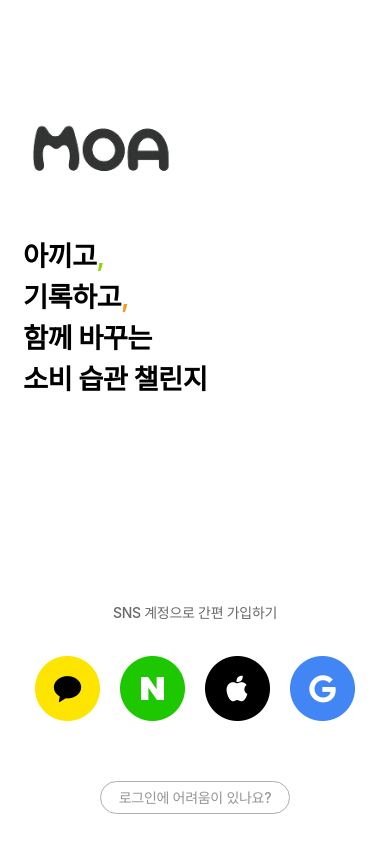
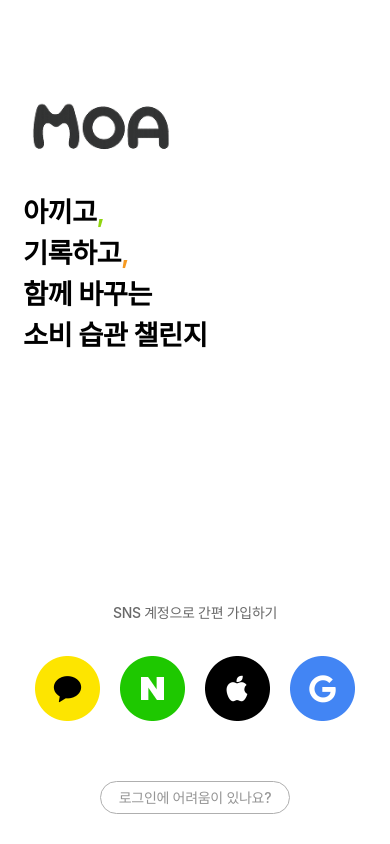
Before and after one commit to nahyune/uxui, a React (Vite) app: page /onboarding/3 in a window 390 px wide. Built offline with nearby package versions, Linux system fonts and the light colour scheme; a web font is replaced by a local one.

Commit message:
온보딩 4개 피그마 최신 위치 반영 (텍스트/이미지 상향 조정)

```diff
--- a/src/styles/ob-welcome.css
+++ b/src/styles/ob-welcome.css
@@ -1,5 +1,6 @@
 /* ══════════════════════════════════════
    온보딩 웰컴 — Figma 기준 (flexbox 반응형)
+   텍스트 top:100px, 고양이 top:235px, 버튼 top:712px
 ══════════════════════════════════════ */
 
 .ob-welcome-phone {
@@ -14,15 +15,12 @@
   box-sizing: border-box;
 }
 
-/* 상단 여백 — 피그마 title top:129px / 932px ≈ 13.8% */
+/* 제목 — 피그마 top:100px, left:15.58px */
 .ob-welcome-top {
   flex: 0 0 auto;
-  padding-top: 129px;
-  padding-left: 16px;
-  padding-right: 16px;
+  padding: 100px 16px 0;
 }
 
-/* 제목 */
 .ob-welcome-title {
   font-family: 'Pretendard', -apple-system, sans-serif;
   font-weight: 600;
@@ -35,7 +33,7 @@
   padding: 0;
 }
 
-/* 고양이 + 컨페티 — 남은 공간 채우며 중앙 정렬 */
+/* 고양이 + 컨페티 — 피그마 top:235px, 362px 영역 / 남은 공간 중앙 */
 .ob-welcome-cat {
   flex: 1;
   display: flex;
@@ -51,13 +49,13 @@
   display: block;
 }
 
-/* 버튼 영역 — 항상 하단 고정 */
+/* 버튼 영역 — 피그마 top:712px → 하단 고정 */
 .ob-welcome-bottom {
   flex: 0 0 auto;
   padding: 0 16px 20px;
 }
 
-/* 홈으로 버튼 */
+/* 홈으로 버튼 — 398×51px */
 .ob-welcome-btn {
   display: flex;
   align-items: center;
@@ -92,7 +90,7 @@
     box-shadow: none;
   }
   .ob-welcome-top {
-    padding-top: 14vh;
+    padding-top: 10.7vh;
   }
   .ob-welcome-bottom {
     padding-bottom: max(20px, env(safe-area-inset-bottom));
--- a/src/styles/ob1-figma.css
+++ b/src/styles/ob1-figma.css
@@ -1,5 +1,6 @@
 /* ══════════════════════════════════════
    온보딩 01 — Figma 기준 (flexbox 반응형)
+   텍스트 top:100px, 고양이 top:315px
 ══════════════════════════════════════ */
 
 .ob1-phone {
@@ -17,10 +18,10 @@
   box-sizing: border-box;
 }
 
-/* 헤드라인 — 피그마 top:129px, left:15.58px */
+/* 헤드라인 — 피그마 top:100px, left:15.58px */
 .ob1-text {
   flex-shrink: 0;
-  padding: 129px 0 0 16px;
+  padding: 100px 0 0 16px;
   font-family: 'Pretendard', -apple-system, sans-serif;
   font-weight: 600;
   font-size: 30px;
@@ -68,7 +69,7 @@
     box-shadow: none;
   }
   .ob1-text {
-    padding-top: 14vh;
+    padding-top: 10.7vh;
     padding-left: 4vw;
     font-size: 30px;
   }
--- a/src/styles/ob2-figma.css
+++ b/src/styles/ob2-figma.css
@@ -1,6 +1,7 @@
 /* ══════════════════════════════════════
    온보딩 02 — Figma 기준
-   (ob1-figma.css의 공통 스타일 재사용)
+   고양이 top:332px, 211×278px
+   (ob1-figma.css 공통 스타일 재사용)
 ══════════════════════════════════════ */
 
 /* 고양이 이미지 — 피그마 211×278px, 남은 공간 중앙 */
--- a/src/styles/ob3-figma.css
+++ b/src/styles/ob3-figma.css
@@ -1,5 +1,6 @@
 /* ══════════════════════════════════════
    온보딩 03 — Figma 기준 (flexbox 레이아웃)
+   로고 top:106px, 텍스트 top:206px, SNS top:563px
 ══════════════════════════════════════ */
 
 .ob3-phone {
@@ -13,9 +14,9 @@
   box-sizing: border-box;
 }
 
-/* MOA 로고 — 피그마 top:135px, left:19.58px, 170×64px */
+/* MOA 로고 — 피그마 top:106px, left:19.58px, 170×64px */
 .ob3-logo-wrap {
-  padding: 135px 0 0 20px;
+  padding: 106px 0 0 20px;
   flex-shrink: 0;
 }
 .ob3-logo {
@@ -25,9 +26,9 @@
   display: block;
 }
 
-/* 헤드라인 — 피그마 top:263px (로고 끝 199px 기준, gap=64px) */
+/* 헤드라인 — 피그마 top:206px (로고끝 170px 기준, gap=36px) */
 .ob3-text {
-  padding: 64px 0 0 23px;
+  padding: 36px 0 0 23px;
   flex-shrink: 0;
   font-family: 'Pretendard', -apple-system, sans-serif;
   font-weight: 600;
@@ -41,10 +42,10 @@
 .ob3-accent-green  { color: #90d50f; }
 .ob3-accent-orange { color: #f69a21; }
 
-/* 스페이서 — SNS를 하단으로 밀어냄 */
+/* 스페이서 — SNS를 하단으로 밀어냄 (SNS top:563px) */
 .ob3-spacer { flex: 1; }
 
-/* SNS 섹션 — 피그마 top:597px, gap-33px (라벨↔아이콘) */
+/* SNS 섹션 — 피그마 gap:33px (라벨↔아이콘) */
 .ob3-sns-section {
   flex-shrink: 0;
   display: flex;
@@ -124,7 +125,7 @@
     height: 100dvh;
     box-shadow: none;
   }
-  .ob3-logo-wrap  { padding-top: 14vh; }
-  .ob3-text       { padding-top: 6.5vh; font-size: clamp(24px, 7vw, 30px); }
+  .ob3-logo-wrap  { padding-top: 11.4vh; }
+  .ob3-text       { padding-top: 3.9vh; font-size: clamp(24px, 7vw, 30px); }
   .ob3-login-area { padding-top: 60px; padding-bottom: max(env(safe-area-inset-bottom), 30px); }
 }
```
